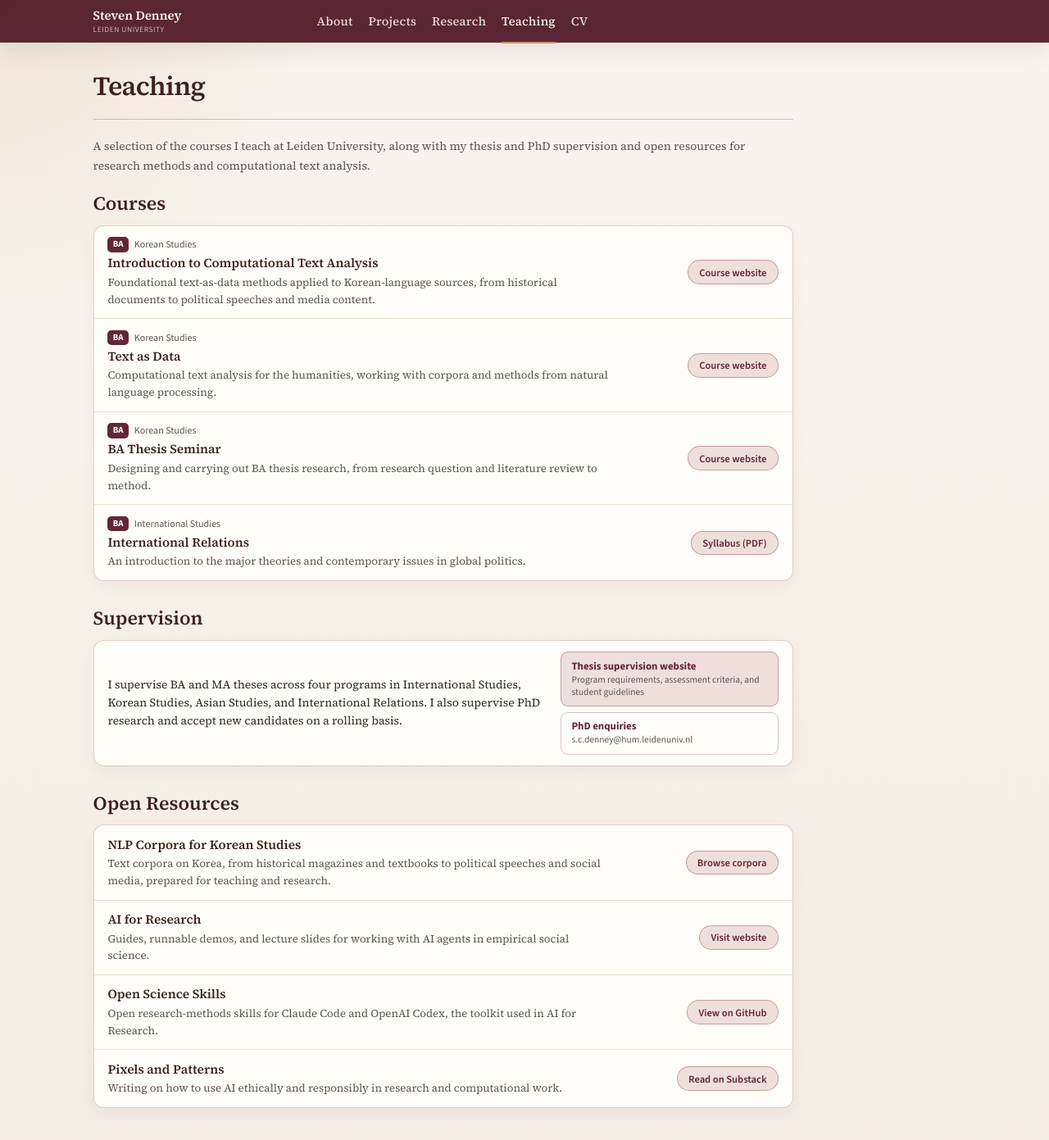
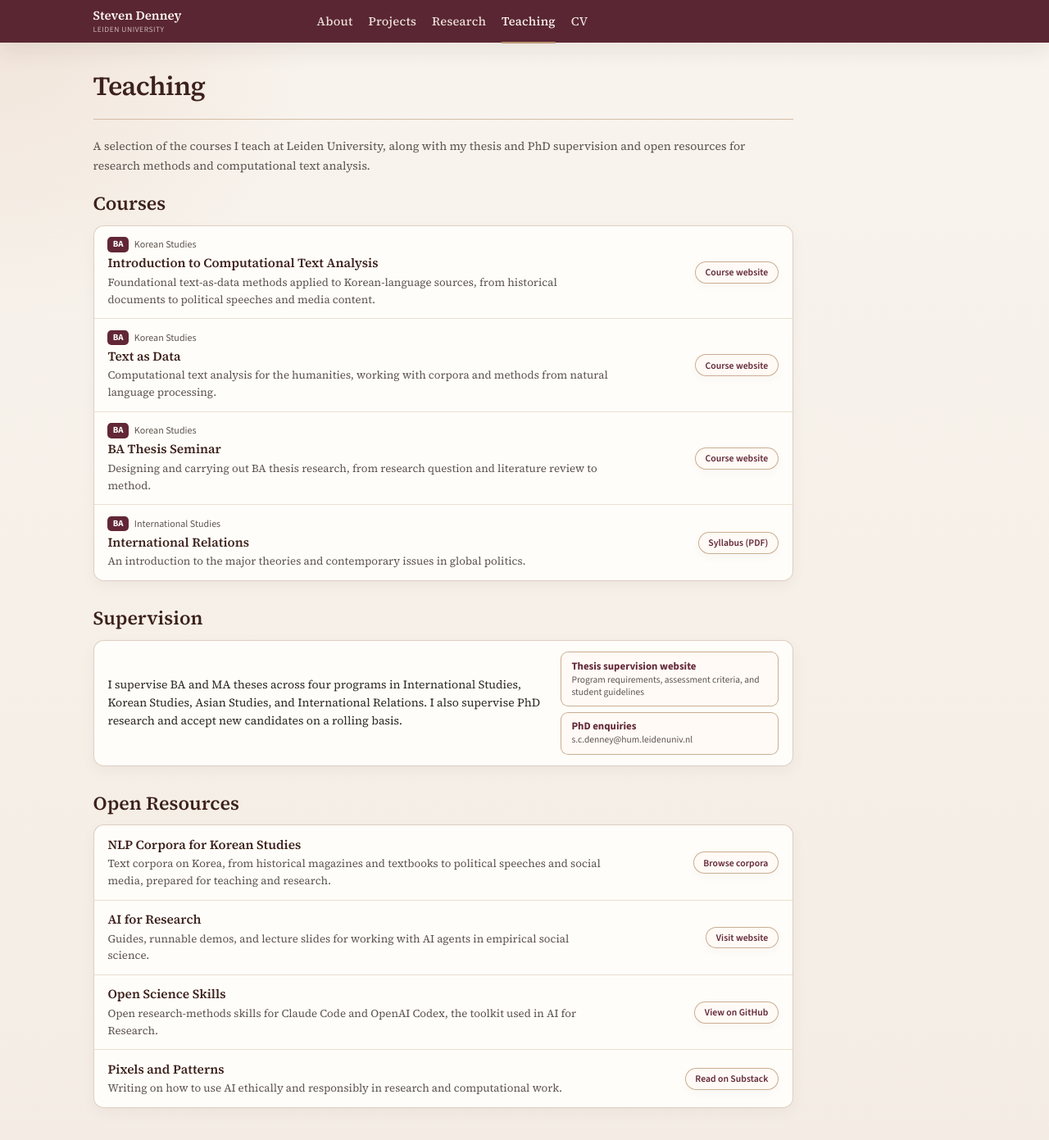
Before and after one commit to scdenney/scdenney.github.io, a Jekyll site: the page built from teaching.md, in a window 1280 px wide and 1400 px high. Shown: the top 1391 px of the window at 82% size. Built offline with Jekyll 4.4.1, drawn with Linux system fonts in a browser that asks for light colours.

Commit message:
Use Research-style link pills and merge review counts
Teaching and the project panel now use the same pill links as the
Research page instead of their own buttons, so links look the same
across the site. The supervision links drop their tint to match.

On project tiles, papers under review now count as in progress. The
panel still lists the two groups under separate headings.

```diff
--- a/_includes/head.html
+++ b/_includes/head.html
@@ -8,6 +8,6 @@
 <link rel="preconnect" href="https://fonts.gstatic.com" crossorigin>
 <link href="https://fonts.googleapis.com/css2?family=Source+Sans+3:wght@400;500;600;700&family=Source+Serif+4:opsz,wght@8..60,400;8..60,500;8..60,600;8..60,700&display=swap" rel="stylesheet">
 
-<link rel="stylesheet" href="{{ '/assets/css/style.css?v=20260924b' | relative_url }}">
+<link rel="stylesheet" href="{{ '/assets/css/style.css?v=20260924c' | relative_url }}">
 
 <link rel="icon" type="image/svg+xml" href="{{ '/assets/images/favicon.svg' | relative_url }}">
--- a/assets/css/style.css
+++ b/assets/css/style.css
@@ -1049,9 +1049,9 @@ body.project-drawer-open {
 .supervision-action {
   display: block;
   padding: 0.6rem 0.9rem;
-  border: 1px solid rgba(122, 56, 71, 0.3);
+  border: 1px solid rgba(185, 148, 112, 0.75);
   border-radius: 0.65rem;
-  background: var(--color-surface-strong);
+  background: rgba(255, 250, 245, 0.94);
   color: var(--color-accent-strong);
   font-family: var(--font-sans);
   line-height: 1.3;
@@ -1077,47 +1077,10 @@ body.project-drawer-open {
   color: var(--color-accent-strong);
 }
 
-.supervision-action--primary {
-  border-color: rgba(122, 56, 71, 0.4);
-  background: rgba(234, 213, 207, 0.75);
-}
-
-/* Mid-sized buttons for the main link on Teaching and in project details. */
-.action-link {
-  display: inline-flex;
-  align-items: center;
-  justify-content: center;
-  padding: 0.45rem 0.95rem;
-  border: 1px solid rgba(122, 56, 71, 0.35);
-  border-radius: 999px;
-  background: var(--color-surface-strong);
-  color: var(--color-accent-strong);
-  font-family: var(--font-sans);
-  font-size: 0.9rem;
-  font-weight: 600;
-  line-height: 1.2;
-  text-decoration: none;
-  white-space: nowrap;
-}
-
-.action-link:hover,
-.action-link:focus-visible {
-  border-color: var(--color-accent-strong);
-  background: rgba(234, 213, 207, 0.6);
-  color: var(--color-accent-strong);
-}
-
-.action-link--primary {
-  border-color: rgba(122, 56, 71, 0.4);
-  background: rgba(234, 213, 207, 0.75);
-  color: var(--color-accent-strong);
-}
-
-.action-link--primary:hover,
-.action-link--primary:focus-visible {
-  border-color: var(--color-accent-strong);
-  background: rgba(234, 213, 207, 0.4);
-  color: var(--color-accent-strong);
+
+.teaching-item__actions .resource-link,
+.project-detail__links .resource-link {
+  margin: 0;
 }
 
 details {
--- a/teaching.md
+++ b/teaching.md
@@ -20,7 +20,7 @@ permalink: /teaching/
 <p>Foundational text-as-data methods applied to Korean-language sources, from historical documents to political speeches and media content.</p>
 </div>
 <div class="teaching-item__actions">
-<a href="https://scdenney.github.io/ba2_digital-korea/" class="action-link action-link--primary">Course website</a>
+<a href="https://scdenney.github.io/ba2_digital-korea/" class="resource-link">Course website</a>
 </div>
 </article>
 
@@ -31,7 +31,7 @@ permalink: /teaching/
 <p>Computational text analysis for the humanities, working with corpora and methods from natural language processing.</p>
 </div>
 <div class="teaching-item__actions">
-<a href="https://scdenney.github.io/ba3tad-26/" class="action-link action-link--primary">Course website</a>
+<a href="https://scdenney.github.io/ba3tad-26/" class="resource-link">Course website</a>
 </div>
 </article>
 
@@ -42,7 +42,7 @@ permalink: /teaching/
 <p>Designing and carrying out BA thesis research, from research question and literature review to method.</p>
 </div>
 <div class="teaching-item__actions">
-<a href="https://scdenney.github.io/baks_thesis-seminar/" class="action-link action-link--primary">Course website</a>
+<a href="https://scdenney.github.io/baks_thesis-seminar/" class="resource-link">Course website</a>
 </div>
 </article>
 
@@ -53,7 +53,7 @@ permalink: /teaching/
 <p>An introduction to the major theories and contemporary issues in global politics.</p>
 </div>
 <div class="teaching-item__actions">
-<a href="/assets/pdf/2526-bais-ir.pdf" class="action-link action-link--primary">Syllabus (PDF)</a>
+<a href="/assets/pdf/2526-bais-ir.pdf" class="resource-link">Syllabus (PDF)</a>
 </div>
 </article>
 </div>
@@ -66,7 +66,7 @@ permalink: /teaching/
 <p>I supervise BA and MA theses across four programs in International Studies, Korean Studies, Asian Studies, and International Relations. I also supervise PhD research and accept new candidates on a rolling basis.</p>
 </div>
 <div class="supervision-actions">
-<a href="https://scdenney.github.io/thesis-supervision/" class="supervision-action supervision-action--primary"><strong>Thesis supervision website</strong><span>Program requirements, assessment criteria, and student guidelines</span></a>
+<a href="https://scdenney.github.io/thesis-supervision/" class="supervision-action"><strong>Thesis supervision website</strong><span>Program requirements, assessment criteria, and student guidelines</span></a>
 <a href="mailto:{{ site.author.email }}?subject=PhD%20supervision" class="supervision-action"><strong>PhD enquiries</strong><span>{{ site.author.email }}</span></a>
 </div>
 </div>
@@ -81,7 +81,7 @@ permalink: /teaching/
 <p>Text corpora on Korea, from historical magazines and textbooks to political speeches and social media, prepared for teaching and research.</p>
 </div>
 <div class="teaching-item__actions">
-<a href="https://github.com/scdenney/nlp_corpora" target="_blank" rel="noopener noreferrer" class="action-link action-link--primary">Browse corpora</a>
+<a href="https://github.com/scdenney/nlp_corpora" target="_blank" rel="noopener noreferrer" class="resource-link">Browse corpora</a>
 </div>
 </article>
 
@@ -91,7 +91,7 @@ permalink: /teaching/
 <p>Guides, runnable demos, and lecture slides for working with AI agents in empirical social science.</p>
 </div>
 <div class="teaching-item__actions">
-<a href="https://scdenney.github.io/ai-for-research/" target="_blank" rel="noopener noreferrer" class="action-link action-link--primary">Visit website</a>
+<a href="https://scdenney.github.io/ai-for-research/" target="_blank" rel="noopener noreferrer" class="resource-link">Visit website</a>
 </div>
 </article>
 
@@ -101,7 +101,7 @@ permalink: /teaching/
 <p>Open research-methods skills for Claude Code and OpenAI Codex, the toolkit used in AI for Research.</p>
 </div>
 <div class="teaching-item__actions">
-<a href="https://github.com/scdenney/open-science-skills" target="_blank" rel="noopener noreferrer" class="action-link action-link--primary">View on GitHub</a>
+<a href="https://github.com/scdenney/open-science-skills" target="_blank" rel="noopener noreferrer" class="resource-link">View on GitHub</a>
 </div>
 </article>
 
@@ -111,7 +111,7 @@ permalink: /teaching/
 <p>Writing on how to use AI ethically and responsibly in research and computational work.</p>
 </div>
 <div class="teaching-item__actions">
-<a href="https://www.pixelsandpatterns.org/" target="_blank" rel="noopener noreferrer" class="action-link action-link--primary">Read on Substack</a>
+<a href="https://www.pixelsandpatterns.org/" target="_blank" rel="noopener noreferrer" class="resource-link">Read on Substack</a>
 </div>
 </article>
 </div>
```
Also changed, not shown: _includes/site-scripts.html (+17 -3 lines), projects.md (+2 -2 lines).
